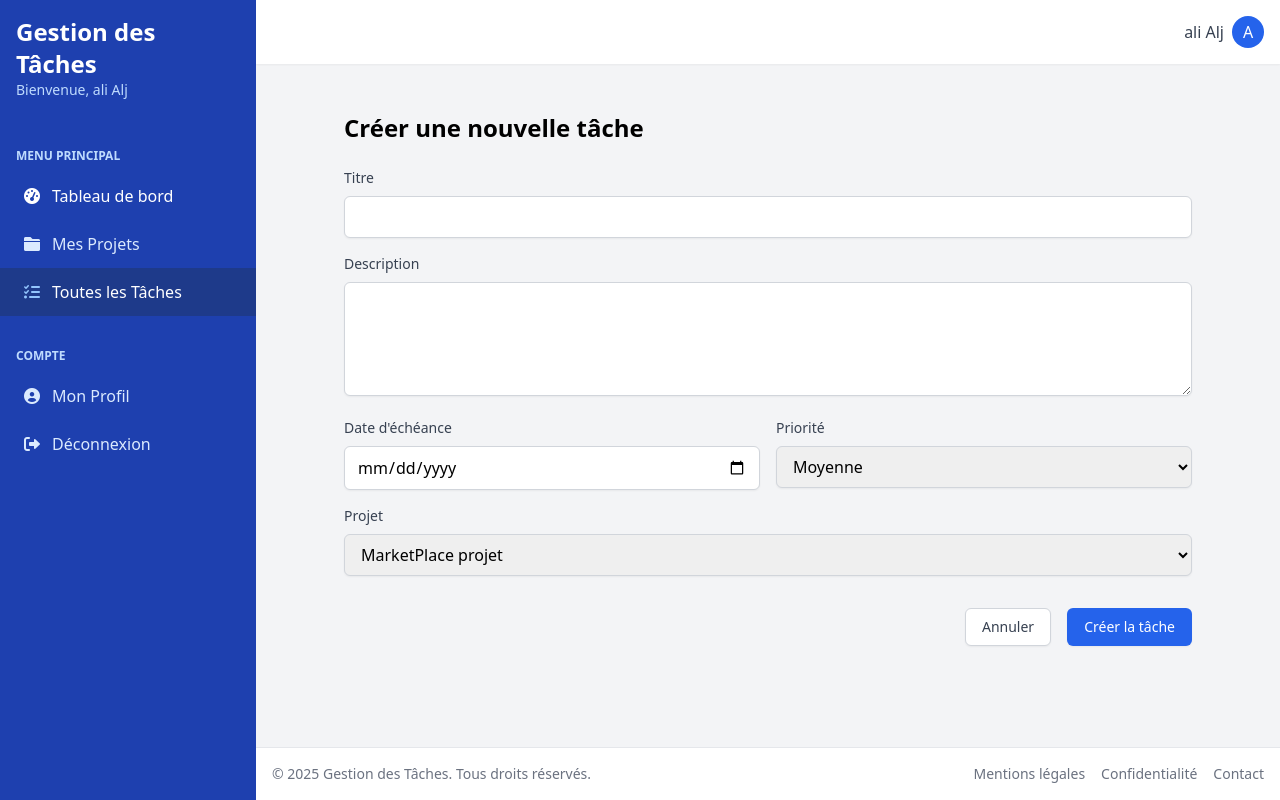
After one commit to Jadj22/Test-de-pr-s-lection---TODO-List, a Django app: page /taches/creer/ in a window 1280 px wide. The commit adds this page. Run offline with Django 5.2, Linux system fonts and the light colour scheme; a user stored in the database is signed in; data comes from the database, SQL or seed files in the repository; both versions use the stored data as it was before the commit.

Commit message:
Correction et amelioration du modele user et du UI

```diff
--- a/authapp/models.py
+++ b/authapp/models.py
@@ -1,11 +1,42 @@
 from django.db import models
-from django.contrib.auth.models import AbstractUser
+from django.contrib.auth.models import AbstractUser, BaseUserManager
 from django.utils.translation import gettext_lazy as _
+
+
+class UserManager(BaseUserManager):
+    use_in_migrations = True
+
+    def _create_user(self, email, password, **extra_fields):
+        if not email:
+            raise ValueError('The Email must be set')
+        email = self.normalize_email(email)
+        user = self.model(email=email, **extra_fields)
+        user.set_password(password)
+        user.save(using=self._db)
+        return user
+
+    def create_user(self, email, password=None, **extra_fields):
+        extra_fields.setdefault('is_staff', False)
+        extra_fields.setdefault('is_superuser', False)
+        return self._create_user(email, password, **extra_fields)
+
+    def create_superuser(self, email, password, **extra_fields):
+        extra_fields.setdefault('is_staff', True)
+        extra_fields.setdefault('is_superuser', True)
+        extra_fields.setdefault('is_active', True)
+
+        if extra_fields.get('is_staff') is not True:
+            raise ValueError('Superuser must have is_staff=True.')
+        if extra_fields.get('is_superuser') is not True:
+            raise ValueError('Superuser must have is_superuser=True.')
+
+        return self._create_user(email, password, **extra_fields)
 
 class User(AbstractUser):
     """
-    Modèle utilisateur personnalisé qui étend le modèle User de Django.
+    Modèle utilisateur personnalisé qui utilise l'email comme identifiant.
     """
+    username = None
     email = models.EmailField(_('adresse email'), unique=True)
     first_name = models.CharField(_('prénom'), max_length=30, blank=False)
     last_name = models.CharField(_('nom'), max_length=30, blank=False)
@@ -15,7 +46,9 @@ class User(AbstractUser):
     updated_at = models.DateTimeField(_('date de mise à jour'), auto_now=True)
 
     USERNAME_FIELD = 'email'
-    REQUIRED_FIELDS = ['username', 'first_name', 'last_name']
+    REQUIRED_FIELDS = ['first_name', 'last_name']
+
+    objects = UserManager()
 
     class Meta:
         verbose_name = _('utilisateur')
--- a/authapp/templates/authapp/inscription.html
+++ b/authapp/templates/authapp/inscription.html
@@ -29,11 +29,11 @@
                    class="mt-1 block w-full px-3 py-2 border border-gray-300 rounded-md shadow-sm focus:outline-none focus:ring-blue-500 focus:border-blue-500">
         </div>
 
-        <div>
+        <!-- <div>
             <label for="username" class="block text-sm font-medium text-gray-700">Nom d'utilisateur</label>
             <input type="text" id="username" name="username" required
                    class="mt-1 block w-full px-3 py-2 border border-gray-300 rounded-md shadow-sm focus:outline-none focus:ring-blue-500 focus:border-blue-500">
-        </div>
+        </div> -->
 
         <div>
             <label for="password" class="block text-sm font-medium text-gray-700">Mot de passe</label>
--- a/rbac/models.py
+++ b/rbac/models.py
@@ -64,7 +64,7 @@ class UserRole(models.Model):
         unique_together = ('user', 'role')
 
     def __str__(self):
-        return f"{self.user.username} - {self.role.name}"
+        return f"{self.user.email} - {self.role.name}"
 
 
 # Méthodes utilitaires pour gérer les rôles
--- a/templates/base.html
+++ b/templates/base.html
@@ -76,7 +76,7 @@
             <div class="p-4">
                 <h1 class="text-2xl font-bold">Gestion des Tâches</h1>
                 {% if user.is_authenticated %}
-                <p class="text-blue-200 text-sm">Bienvenue, {{ user.first_name|default:user.username }}</p>
+                <p class="text-blue-200 text-sm">Bienvenue, {{ user.get_full_name|default:user.email }}</p>
                 {% endif %}
             </div>
 
@@ -136,9 +136,9 @@
                     <div class="flex items-center">
                         <div class="relative">
                             <button id="user-menu" class="flex items-center focus:outline-none">
-                                <span class="text-gray-700 mr-2 hidden md:inline">{{ user.get_full_name|default:user.username }}</span>
+                                <span class="text-gray-700 mr-2 hidden md:inline">{{ user.get_full_name|default:user.email }}</span>
                                 <div class="w-8 h-8 rounded-full bg-blue-600 flex items-center justify-center text-white">
-                                    {{ user.first_name|first|default:user.username|first|upper }}
+                                    {{ user.first_name|first|default:user.email|first|upper }}
                                 </div>
                             </button>
                         </div>
--- a/templates/tableau_de_bord.html
+++ b/templates/tableau_de_bord.html
@@ -80,12 +80,12 @@
 
             {% block content %}
             <div class="mb-8">
-                    <h2 class="text-2xl font-semibold text-gray-800 mb-6">Bienvenue, {{ user.first_name|default:user.username }} !</h2>
+                    <h2 class="text-2xl font-semibold text-gray-800 mb-6">Bienvenue, {{ user.get_full_name|default:user.email }} !</h2>
 
                     <!-- Debug Info -->
                     <!-- <div class="bg-yellow-100 border-l-4 border-yellow-500 text-yellow-700 p-4 mb-6" role="alert">
                         <p class="font-bold">Debug Information:</p>
-                        <p>User: {{ user.username }} (ID: {{ user.id }})</p>
+                        <p>User: {{ user.email }} (ID: {{ user.id }})</p>
                         <p>Projets actifs: {{ projets_actifs_count|default:"Non défini" }}</p>
                         <p>Projets récents: {{ projets_recents|length }}</p>
                         <p>Tâches terminées: {{ taches_terminees_count|default:"Non défini" }}</p>
--- /dev/null
+++ b/templates/tasks/creer.html
@@ -0,0 +1,64 @@
+{% extends 'base.html' %}
+
+{% block content %}
+<div class="max-w-4xl mx-auto p-6">
+    <h1 class="text-2xl font-bold mb-6">Créer une nouvelle tâche</h1>
+
+    <form method="post" class="space-y-4">
+        {% csrf_token %}
+
+        <div class="space-y-2">
+            <label for="id_titre" class="block text-sm font-medium text-gray-700">Titre</label>
+            <input type="text" name="titre" id="id_titre" required
+                   class="w-full px-3 py-2 border border-gray-300 rounded-md shadow-sm focus:outline-none focus:ring-2 focus:ring-blue-500">
+        </div>
+
+        <div class="space-y-2">
+            <label for="id_description" class="block text-sm font-medium text-gray-700">Description</label>
+            <textarea name="description" id="id_description" rows="4"
+                     class="w-full px-3 py-2 border border-gray-300 rounded-md shadow-sm focus:outline-none focus:ring-2 focus:ring-blue-500"></textarea>
+        </div>
+
+        <div class="grid grid-cols-1 md:grid-cols-2 gap-4">
+            <div class="space-y-2">
+                <label for="id_date_echeance" class="block text-sm font-medium text-gray-700">Date d'échéance</label>
+                <input type="date" name="date_echeance" id="id_date_echeance"
+                       class="w-full px-3 py-2 border border-gray-300 rounded-md shadow-sm focus:outline-none focus:ring-2 focus:ring-blue-500">
+            </div>
+
+            <div class="space-y-2">
+                <label for="id_priorite" class="block text-sm font-medium text-gray-700">Priorité</label>
+                <select name="priorite" id="id_priorite"
+                        class="w-full px-3 py-2 border border-gray-300 rounded-md shadow-sm focus:outline-none focus:ring-2 focus:ring-blue-500">
+                    <option value="basse">Basse</option>
+                    <option value="moyenne" selected>Moyenne</option>
+                    <option value="haute">Haute</option>
+                </select>
+            </div>
+        </div>
+
+        <div class="space-y-2">
+            <label for="id_projet" class="block text-sm font-medium text-gray-700">Projet</label>
+            <select name="projet" id="id_projet"
+                    class="w-full px-3 py-2 border border-gray-300 rounded-md shadow-sm focus:outline-none focus:ring-2 focus:ring-blue-500">
+                {% for projet in projets %}
+                    <option value="{{ projet.id }}">{{ projet.titre }}</option>
+                {% empty %}
+                    <option value="">Aucun projet disponible</option>
+                {% endfor %}
+            </select>
+        </div>
+
+        <div class="flex justify-end space-x-4 pt-4">
+            <a href="{% url 'tasks:liste' %}"
+               class="px-4 py-2 border border-gray-300 rounded-md shadow-sm text-sm font-medium text-gray-700 bg-white hover:bg-gray-50 focus:outline-none focus:ring-2 focus:ring-offset-2 focus:ring-blue-500">
+                Annuler
+            </a>
+            <button type="submit"
+                    class="px-4 py-2 border border-transparent rounded-md shadow-sm text-sm font-medium text-white bg-blue-600 hover:bg-blue-700 focus:outline-none focus:ring-2 focus:ring-offset-2 focus:ring-blue-500">
+                Créer la tâche
+            </button>
+        </div>
+    </form>
+</div>
+{% endblock %}
```
Also changed, not shown: authapp/views.py (+4 -6 lines), projects/admin.py (+6 -2 lines), rbac/admin.py (+6 -2 lines), tasks/admin.py (+5 -5 lines), templates/tasks/detail.html (+6 -7 lines), README.md, authapp/migrations/0001_initial.py, db.sqlite3.
